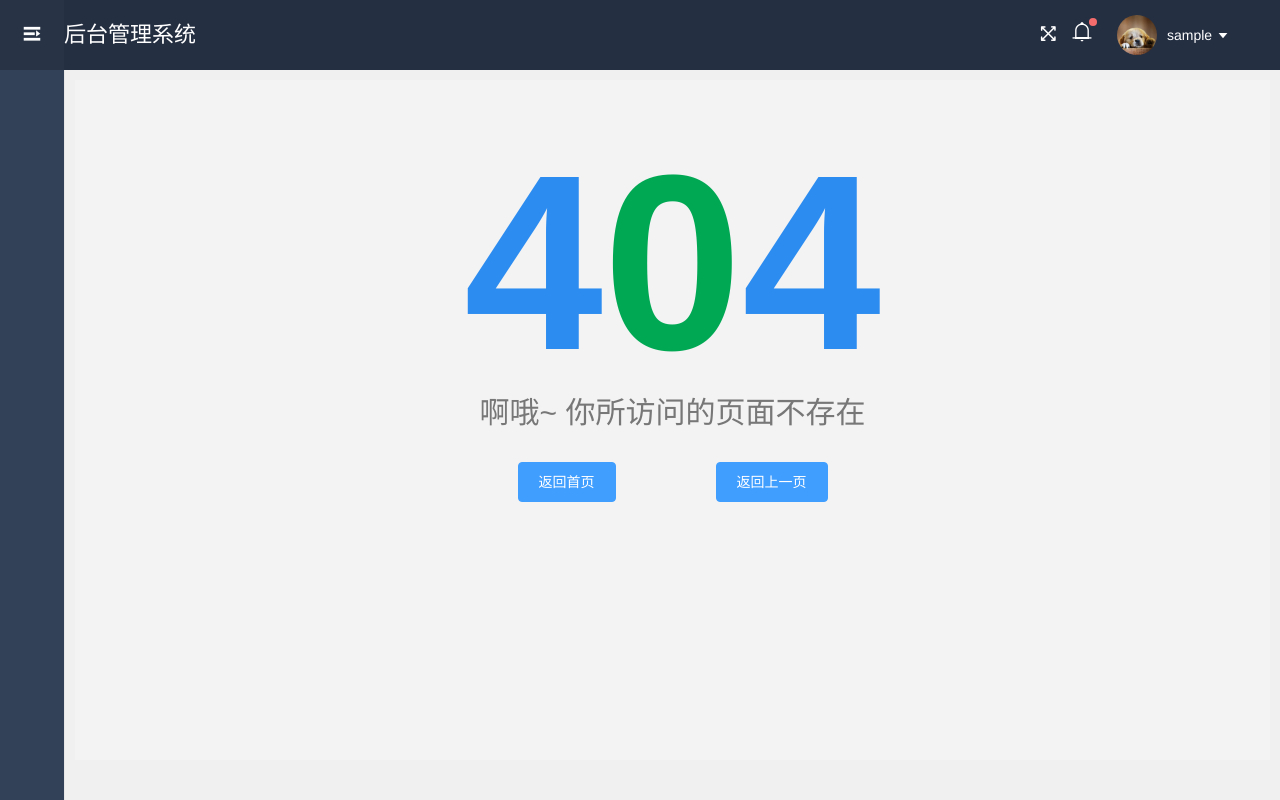
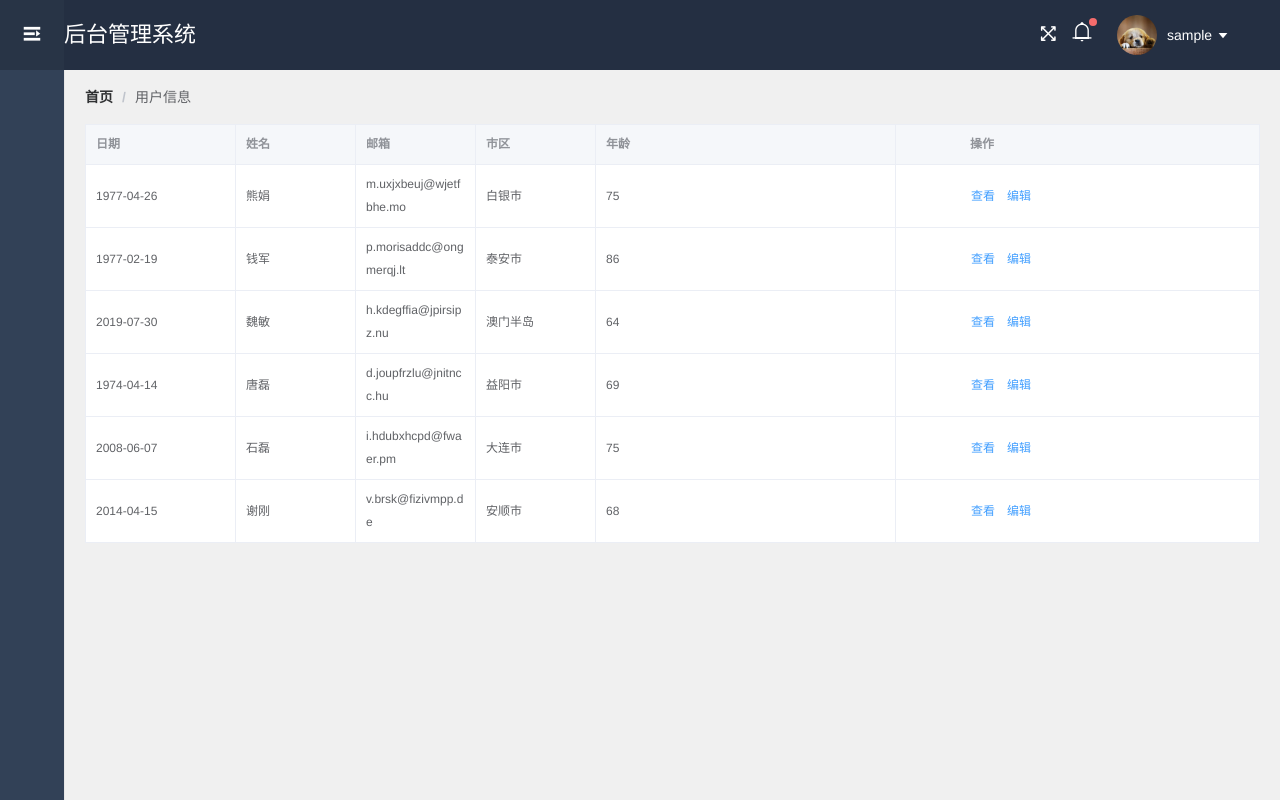
Before and after one commit to ludan1107743896/Vue-project, a Vue app: page /userData in a window 1280 px wide. Before the commit this address led to /404. Built offline with nearby package versions, Linux system fonts and the light colour scheme; sample sign-in values are in the browser's storage; a small style sheet from the web is missing.

Commit message:
增加用户信息页面

```diff
--- a/src/components/common/menusArray.js
+++ b/src/components/common/menusArray.js
@@ -18,6 +18,10 @@ const menus = [
                     {
                         index: "instrumentManagement",
                         title: '仪器管理'
+                    },
+                    {
+                        index: "userData",
+                        title: "用户信息"
                     }
                 ]
             },
--- /dev/null
+++ b/src/components/page/userData/model.vue
@@ -0,0 +1,83 @@
+<template>
+    <div class="content">
+        <div class="topTitle">
+            <el-breadcrumb separator="/">
+                <el-breadcrumb-item :to="{ path: '/dashboard' }">首页</el-breadcrumb-item>
+                <el-breadcrumb-item>用户信息</el-breadcrumb-item>
+            </el-breadcrumb>
+        </div>
+        <div class="useData">
+            <el-table :data="formData" border style="width: 100%">
+                <el-table-column fixed prop="date" label="日期" width="150"></el-table-column>
+                <el-table-column prop="name" label="姓名" width="120"></el-table-column>
+                <el-table-column prop="email" label="邮箱" width="120"></el-table-column>
+                <el-table-column prop="city" label="市区" width="120"></el-table-column>
+                <el-table-column prop="age" label="年龄" width="300"></el-table-column>
+                <el-table-column fixed="right" label="操作" width="300">
+                    <template scope="scope">
+                        <el-button @click="handleClick(scope.row)" type="text" size="small">查看</el-button>
+                        <el-button @click="handleChange(scope.row)" type="text" size="small">编辑</el-button>
+                    </template>
+                </el-table-column>
+            </el-table>
+            <el-dialog title="编辑" :visible.sync="dialogFormVisible">
+                <el-form :model="form">
+                    <el-form-item label="姓名" :label-width="formLabelWidth">
+                    <el-input v-model="form.name" autocomplete="off"></el-input>
+                    </el-form-item>
+                     <el-form-item label="年龄" :label-width="formLabelWidth">
+                    <el-input v-model="form.age" autocomplete="off"></el-input>
+                    </el-form-item>
+                </el-form>
+                <div slot="footer" class="dialog-footer">
+                    <el-button @click="dialogFormVisible = false">取 消</el-button>
+                    <el-button type="primary" @click="dialogFormVisible = false">确 定</el-button>
+                </div>
+                </el-dialog>
+        </div>
+    </div>
+</template>
+<style>
+.topTitle {
+    margin-bottom: 20px;
+}
+</style>
+<script>
+import axios from 'axios';
+export default {
+    data() {
+        return {
+            dialogFormVisible:false,
+            formData: [],
+            form: {
+                name: '',
+                region: '',
+                date1: '',
+                date2: '',
+                delivery: false,
+                type: [],
+                resource: '',
+                desc: ''
+         },
+          formLabelWidth: '120px'
+        }
+    },
+    mounted() {
+        axios.get('/userData/personList').then((res) => {
+            this.formData = res.data;
+            console.log(res.data);
+        });
+    },
+    methods: {
+        handleClick(val) {
+            console.log(val);
+        },
+       handleChange(val){
+           this.dialogFormVisible=true
+           this.form = val;
+           console.log(val)
+       }
+      }
+    }
+
+</script>
--- a/src/mock/api.js
+++ b/src/mock/api.js
@@ -18,7 +18,9 @@ function getItem (type) {
     case 'increment':
       return Random.increment(100);
     case 'integer':
-      return Random.integer(60,100)
+      return Random.integer(60,100);
+    case 'email':
+      return Random.email();
     default:
       return getStates(type);
   }
@@ -59,7 +61,8 @@ const simulateData = getDataSource(8, {
   city: "city",
   img: 'image',
   content: 'cparagraph',
-  id: 'guid'
+  id: 'guid',
+
 })
 
 
@@ -72,3 +75,11 @@ Mock.mock('/instrumentManagement/tableList', getDataSource(10, {
   numCount: 'integer',
   status: ['S01', "S02", "S03"],
 }))
+//用户数据
+Mock.mock('/userData/personList', getDataSource(6, {
+  date: 'data',
+  name: 'cname',
+  city: "city",
+  age:'integer',
+  email:'email'
+}))
--- a/src/router/index.js
+++ b/src/router/index.js
@@ -122,6 +122,11 @@ export default new Router({
                     path: '/instrumentManagement',
                     meta: {title: '仪器管理'},
                     component: () => import('../components/page/instrumentManagement/index.vue')
+                },
+                {
+                    path: '/userData',
+                    meta: {title: '用户信息'},
+                    component: () => import('../components/page/userData/model.vue')
                 }
             ]
         },
```
Also changed, not shown: src/components/page/userData/person.js (added, +30 -0 lines), 1 other file (tests, documents, lock files or other folders).
